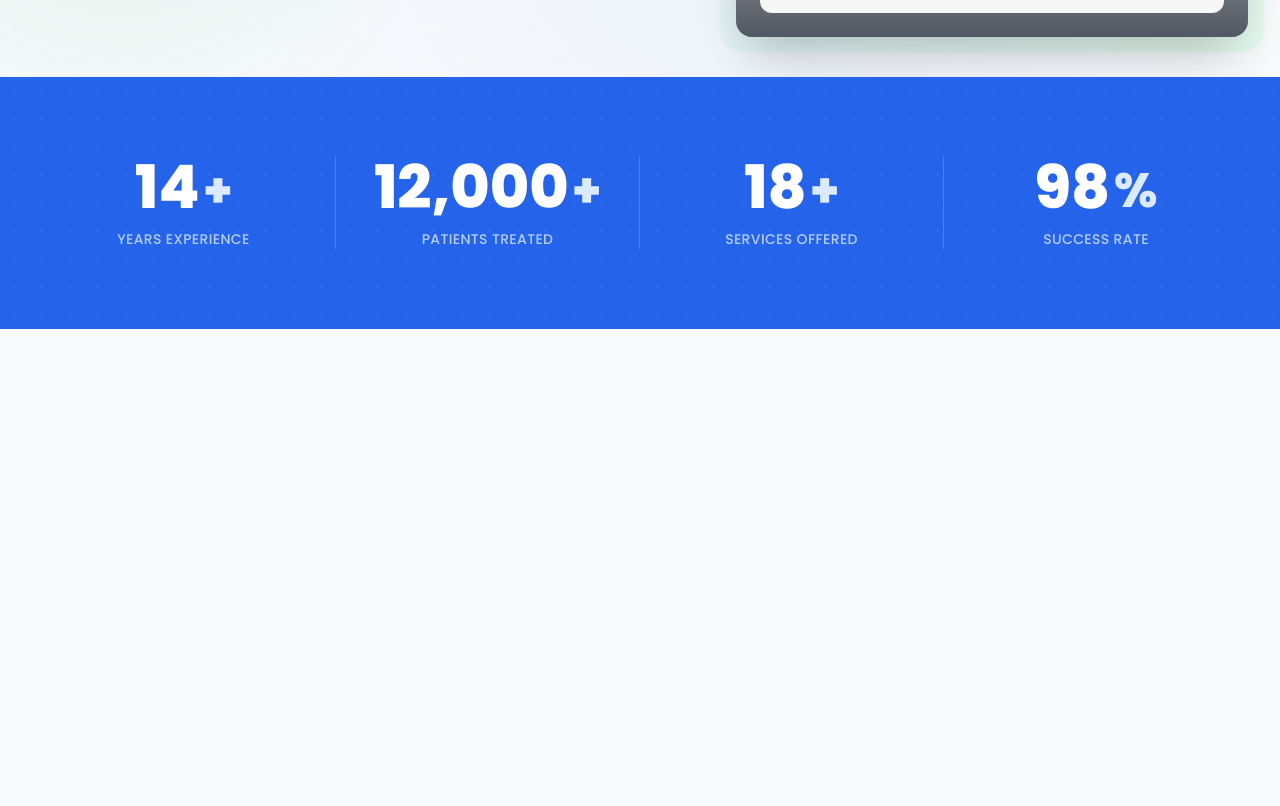
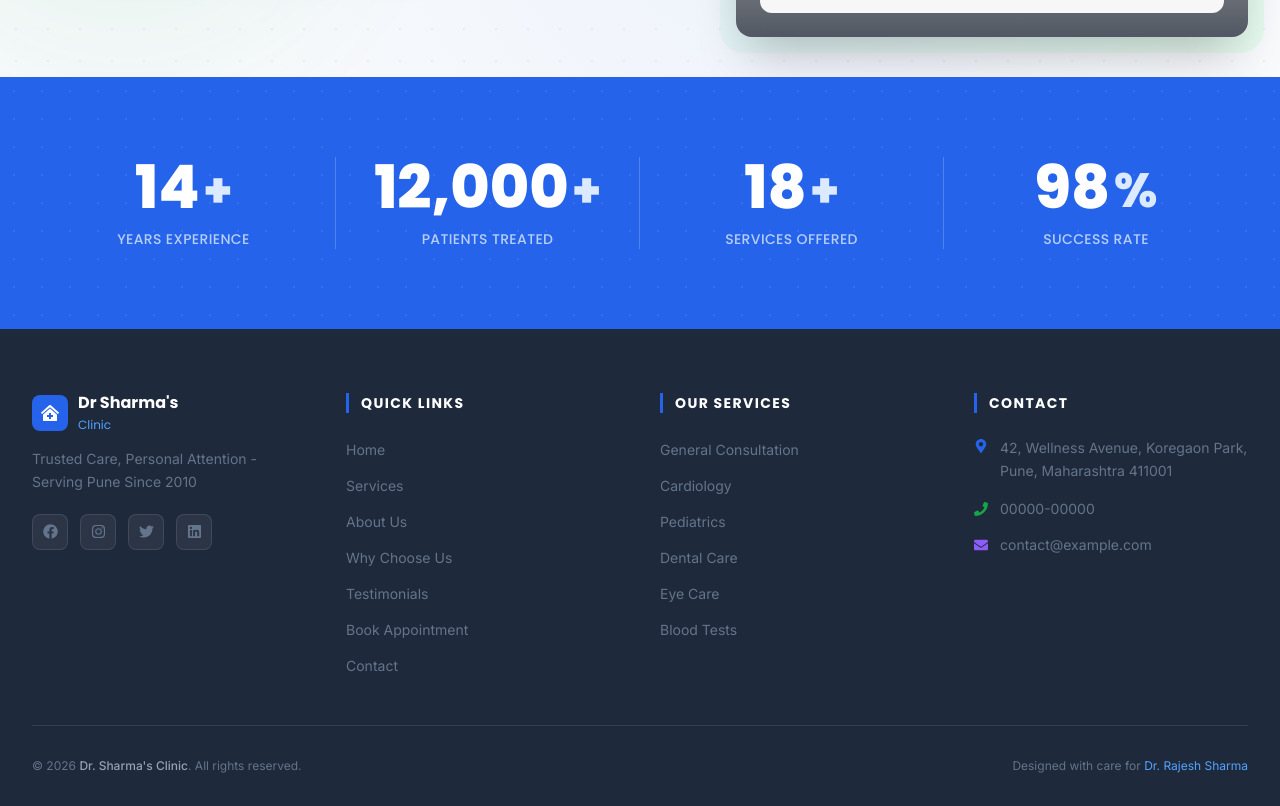
Before and after one commit to NIHHHHHHHHHHH/Dr-Sharma-Clinic, a Next.js app: page / in a window 1280 px wide. Shown: the part 723-1529 px from the top of the page. Before the commit the page ends 1052 px from the top, so only its background shows below. Built offline with nearby package versions, Linux system fonts and the light colour scheme; grey boxes are pictures that could not be loaded.

Commit message:
feat: add footer component with data

```diff
--- a/app/page.js
+++ b/app/page.js
@@ -2,6 +2,7 @@
 import Navbar from "@/components/Navbar";
 import Hero from "@/components/Hero";
 import Stats from "@/components/Stats";
+import Footer from "@/components/Footer";
 
 export default function Home() {
   return (
@@ -9,6 +10,7 @@ export default function Home() {
       <Navbar />
       <Hero />
       <Stats />
+      <Footer />
     </main>
   );
 }
--- /dev/null
+++ b/components/Footer.jsx
@@ -0,0 +1,111 @@
+"use client";
+
+import { motion } from "framer-motion";
+import { FaClinicMedical, FaFacebook, FaInstagram, FaTwitter, FaLinkedin, FaPhone, FaEnvelope, FaMapMarkerAlt } from "react-icons/fa";
+import { clinicInfo, footerLinks, serviceOptions } from "@/data/clinicData";
+
+const socialLinks = [
+  { icon: FaFacebook, href: clinicInfo.social.facebook, label: "Facebook" },
+  { icon: FaInstagram, href: clinicInfo.social.instagram, label: "Instagram" },
+  { icon: FaTwitter, href: clinicInfo.social.twitter, label: "Twitter / X" },
+  { icon: FaLinkedin, href: clinicInfo.social.linkedin, label: "LinkedIn" },
+];
+
+function ColHeading({ children }) {
+  return (
+    <h3 className="font-heading font-bold text-sm mb-6 uppercase tracking-widest pl-3 text-dark-text border-l-[3px] border-primary">
+      {children}
+    </h3>
+  );
+}
+
+export default function Footer() {
+  const year = new Date().getFullYear();
+
+  return (
+    <footer className="bg-dark-bg text-dark-muted" aria-label="Site footer">
+      <div className="max-w-7xl mx-auto px-4 sm:px-6 lg:px-8 pt-16 pb-8">
+        <div className="grid grid-cols-1 sm:grid-cols-2 lg:grid-cols-4 gap-10 mb-12">
+
+
+          <div>
+            <a href="#home" className="flex items-center gap-2.5 mb-4 w-fit">
+              <div className="w-9 h-9 bg-primary rounded-lg flex items-center justify-center">
+                <FaClinicMedical className="text-white text-lg" />
+              </div>
+              <div>
+                <span className="font-heading font-bold text-base leading-tight block text-dark-text mb-1">Dr Sharma's</span>
+                <span className="text-xs font-heading leading-tight block text-blue-400">Clinic</span>
+              </div>
+            </a>
+            <p className="text-sm leading-relaxed mb-5 text-dark-faint">{clinicInfo.tagline}</p>
+            <div className="flex gap-3">
+              {socialLinks.map(({ icon: Icon, href, label }) => (
+                <motion.a key={label} href={href} aria-label={label}
+                  whileHover={{ scale: 1.15 }}
+                  className="w-9 h-9 rounded-lg flex items-center justify-center bg-dark-surface border border-dark-border text-dark-faint hover:bg-primary hover:text-white transition-colors">
+                  <Icon size={15} />
+                </motion.a>
+              ))}
+            </div>
+          </div>
+
+
+          <div>
+            <ColHeading>Quick Links</ColHeading>
+            <ul className="space-y-3">
+              {footerLinks.map((link) => (
+                <li key={link.href}>
+                  <a href={link.href} className="text-sm text-dark-faint hover:text-blue-400 transition-colors">
+                    {link.label}
+                  </a>
+                </li>
+              ))}
+            </ul>
+          </div>
+
+
+          <div>
+            <ColHeading>Our Services</ColHeading>
+            <ul className="space-y-3">
+              {serviceOptions.map((s) => (
+                <li key={s}>
+                  <a href="#services" className="text-sm text-dark-faint hover:text-blue-400 transition-colors">{s}</a>
+                </li>
+              ))}
+            </ul>
+          </div>
+
+
+          <div>
+            <ColHeading>Contact</ColHeading>
+            <ul className="space-y-4">
+              <li className="flex items-start gap-3">
+                <FaMapMarkerAlt className="text-primary mt-0.5 shrink-0 text-sm" />
+                <span className="text-sm text-dark-faint leading-relaxed">{clinicInfo.address}</span>
+              </li>
+              <li className="flex items-center gap-3">
+                <FaPhone className="text-secondary shrink-0 text-sm" />
+                <a href={clinicInfo.phoneHref} className="text-sm text-dark-faint hover:text-blue-400 transition-colors">
+                  {clinicInfo.phone}
+                </a>
+              </li>
+              <li className="flex items-center gap-3">
+                <FaEnvelope className="text-purple shrink-0 text-sm" />
+                <a href={`mailto:${clinicInfo.email}`} className="text-sm text-dark-faint hover:text-blue-400 transition-colors break-all">
+                  {clinicInfo.email}
+                </a>
+              </li>
+            </ul>
+          </div>
+        </div>
+
+
+        <div className="pt-8 border-t border-dark-border flex flex-col sm:flex-row items-start sm:items-center justify-between gap-4 text-xs text-dark-faint">
+          <p>&copy; {year} <span className="font-medium text-dark-muted">{clinicInfo.nameFull}</span>. All rights reserved.</p>
+          <p>Designed with care for <span className="text-blue-400">{clinicInfo.doctor}</span></p>
+        </div>
+      </div>
+    </footer>
+  );
+}
--- a/data/clinicData.js
+++ b/data/clinicData.js
@@ -4,13 +4,20 @@ export const clinicInfo = {
   nameFull: "Dr. Sharma's Clinic",
   doctor: "Dr. Rajesh Sharma",
   qualification: "MBBS MD",
-  tagline: "Trusted Care, Personal Attention — Serving Pune Since 2010",
+  tagline: "Trusted Care, Personal Attention - Serving Pune Since 2010",
   established: 2010,
   phone: "00000-00000",
   phoneHref: "tel:+910000000000",
   whatsapp: "https://wa.me/910000000000",
   email: "contact@example.com",
   address: "42, Wellness Avenue, Koregaon Park, Pune, Maharashtra 411001",
+
+  social: {
+    facebook: "#",
+    instagram: "#",
+    twitter: "#",
+    linkedin: "#",
+  },
 };
 
 export const stats = [
@@ -20,6 +27,28 @@ export const stats = [
   { id: 4, value: 98, suffix: "%", label: "Success Rate" },
 ];
 
+
+
+export const serviceOptions = [
+  "General Consultation",
+  "Cardiology",
+  "Pediatrics",
+  "Dental Care",
+  "Eye Care",
+  "Blood Tests",
+];
+
+export const footerLinks = [
+  { label: "Home", href: "#home" },
+  { label: "Services", href: "#services" },
+  { label: "About Us", href: "#about" },
+  { label: "Why Choose Us", href: "#why-us" },
+  { label: "Testimonials", href: "#testimonials" },
+  { label: "Book Appointment", href: "#appointment" },
+  { label: "Contact", href: "#contact" },
+];
+
+
 export const navLinks = [
   { label: "Home", href: "#home" },
   { label: "Services", href: "#services" },
```
